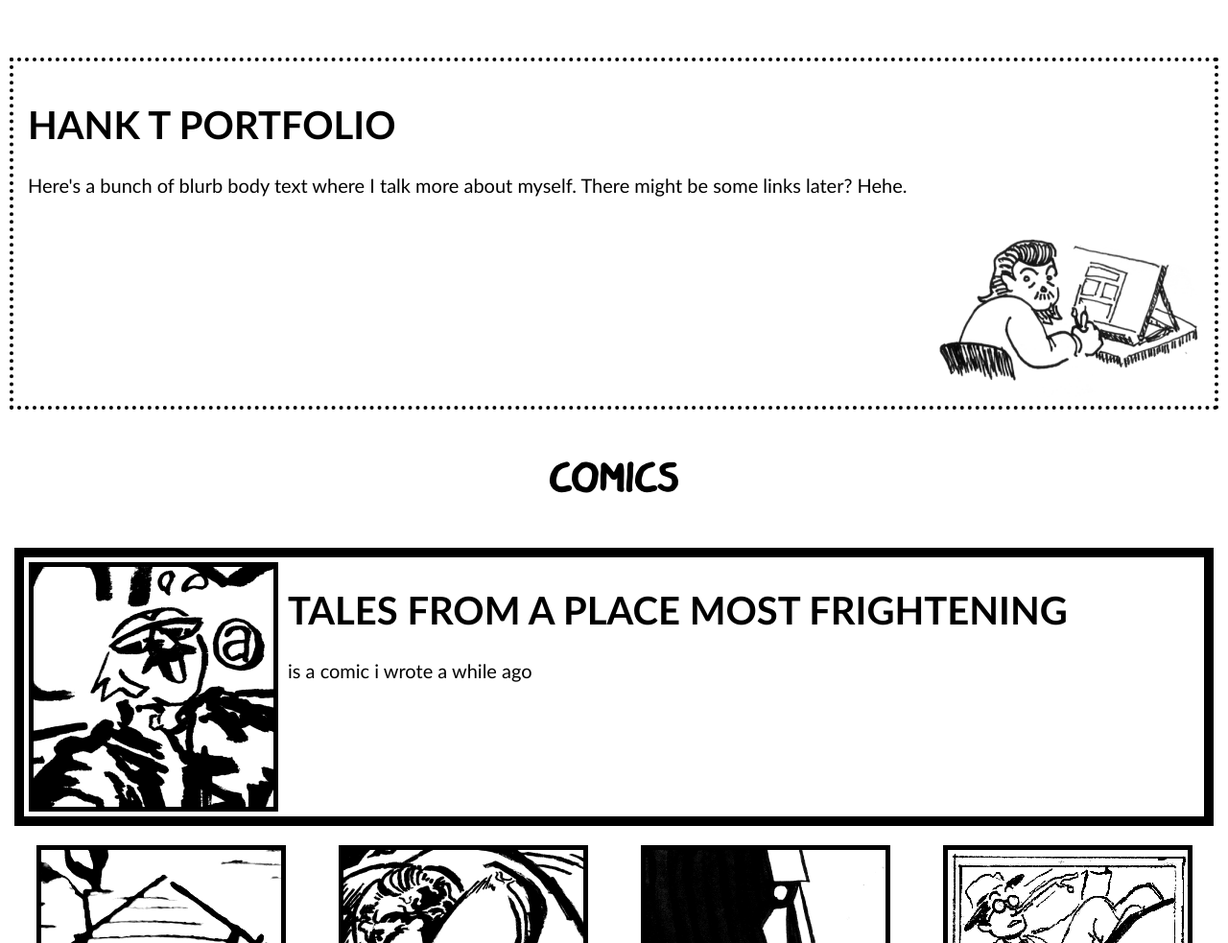
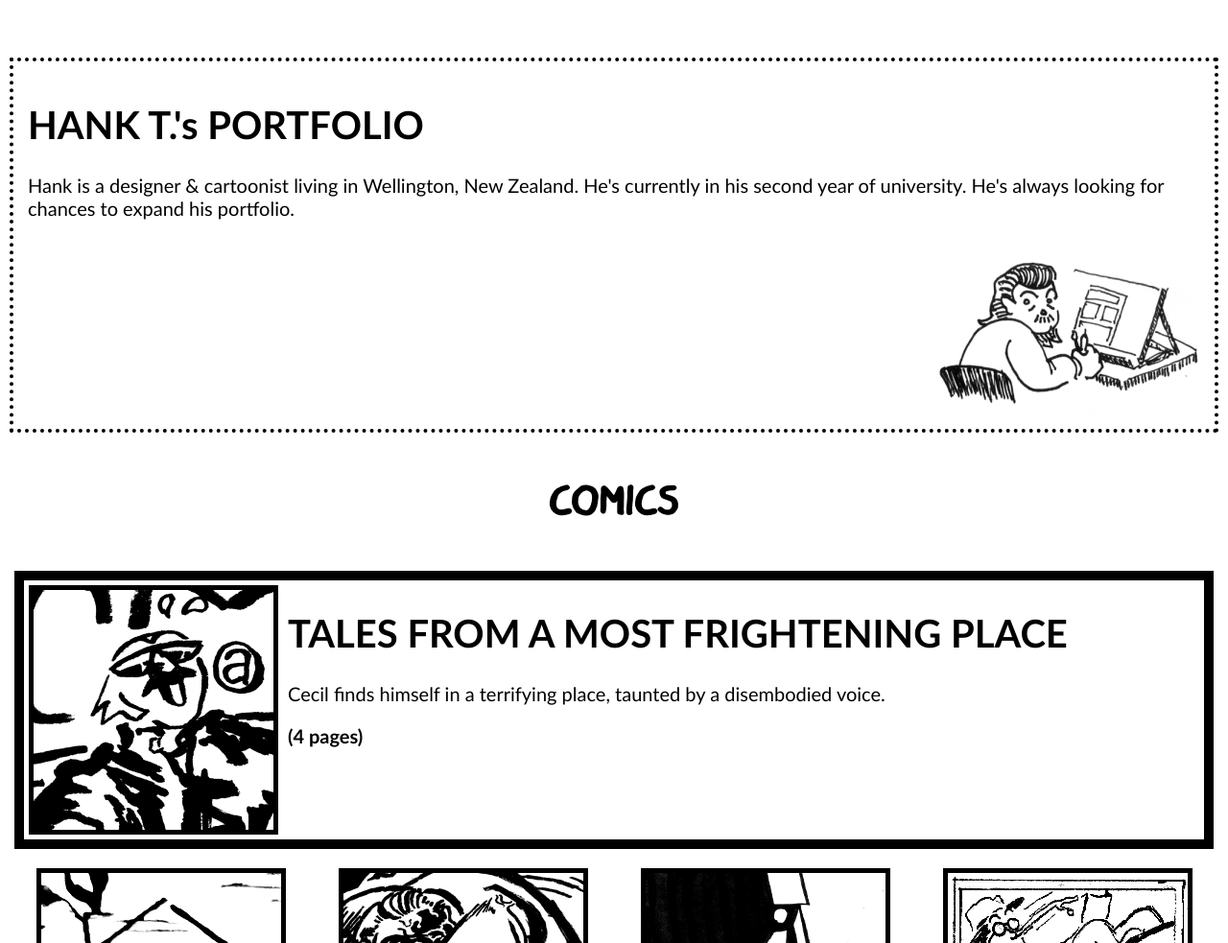
Before and after one commit to hankmodular/hankmodular.github.io, a plain HTML site: page hankt/portfolio.html in a window 1280 px wide. Shown: the part 190-1173 px from the top of the page at 96% size. Drawn offline with Linux system fonts and the light colour scheme.

Commit message:
update text

```diff
--- a/hankt/portfolio.html
+++ b/hankt/portfolio.html
@@ -14,8 +14,8 @@
         <div class="left-flex">
             <div class="blurb-box">
                 <div class="blurb-text">
-                    <h1>HANK T PORTFOLIO</h1>
-                    <p>Here's a bunch of blurb body text where I talk more about myself. There might be some links later? Hehe.</p>
+                    <h1>HANK T.'s PORTFOLIO</h1>
+                    <p>Hank is a designer & cartoonist living in Wellington, New Zealand. He's currently in his second year of university. He's always looking for chances to expand his portfolio.</p>
                 </div>
                 <div style="text-align:right;">
                     <img src="images/siteresources/sig.png">
@@ -31,8 +31,9 @@
                 <div class="full-comic-container clickthumb"  popcontent='<div class="comicscroll"><img src="images/comics/comics-frightening1.png"><br><img src="images/comics/comics-frightening2.png"><br><img src="images/comics/comics-frightening3.png"><br><img src="images/comics/comics-frightening4.png"></div>'>
                     <img src="images/comics/thumbs/tales.png" class="images-thumbnail">
                     <div class="full-comic-text">
-                        <h1>TALES FROM A PLACE MOST FRIGHTENING</h1>
-                        <p>is a comic i wrote a while ago</p>
+                        <h1>TALES FROM A MOST FRIGHTENING PLACE</h1>
+                        <p>Cecil finds himself in a terrifying place, taunted by a disembodied voice.</p>
+                        <p style="font-weight:bold;">(4 pages)</p>
                     </div>
                 </div>
                 <div class="images-container">
```
